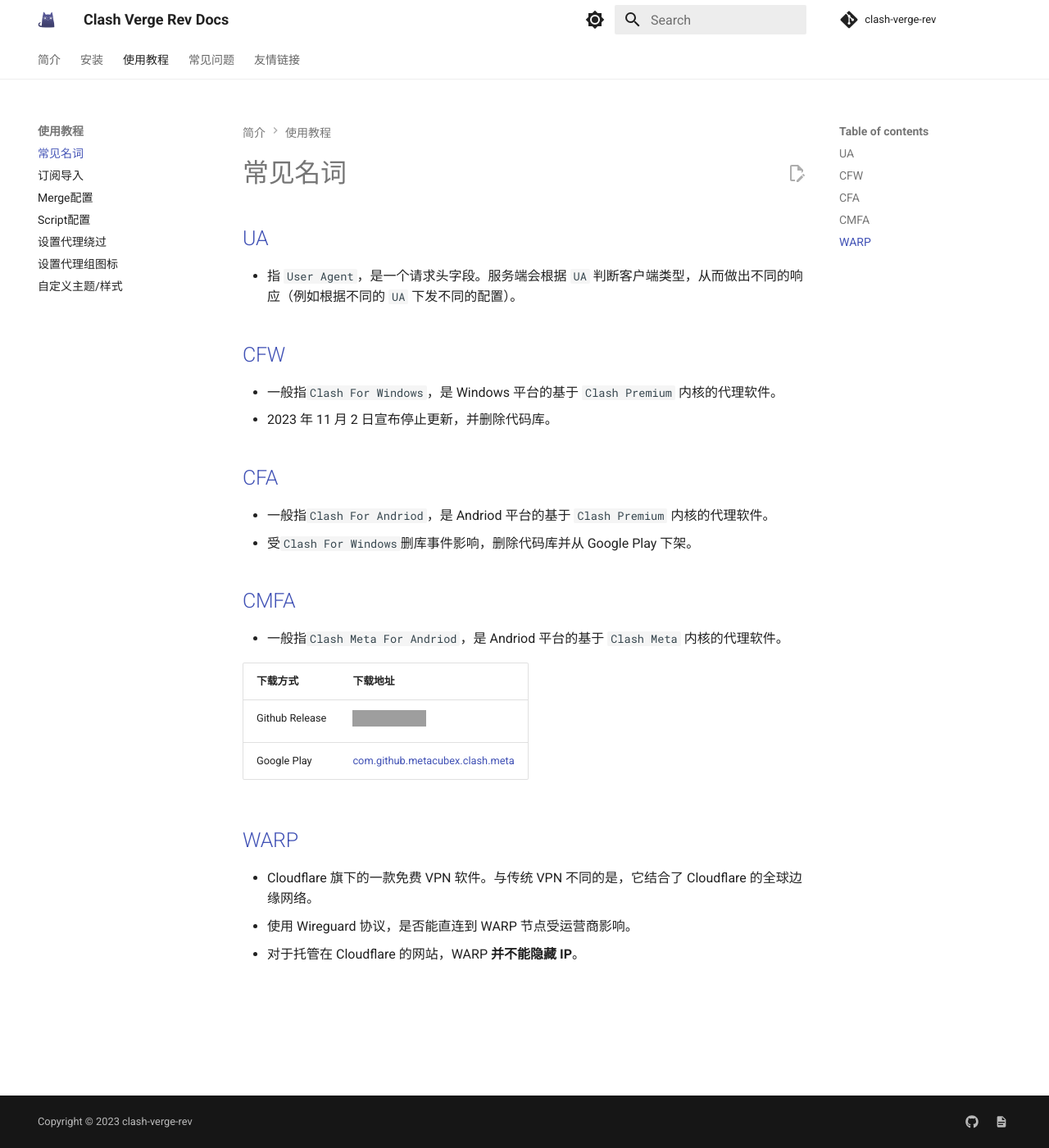
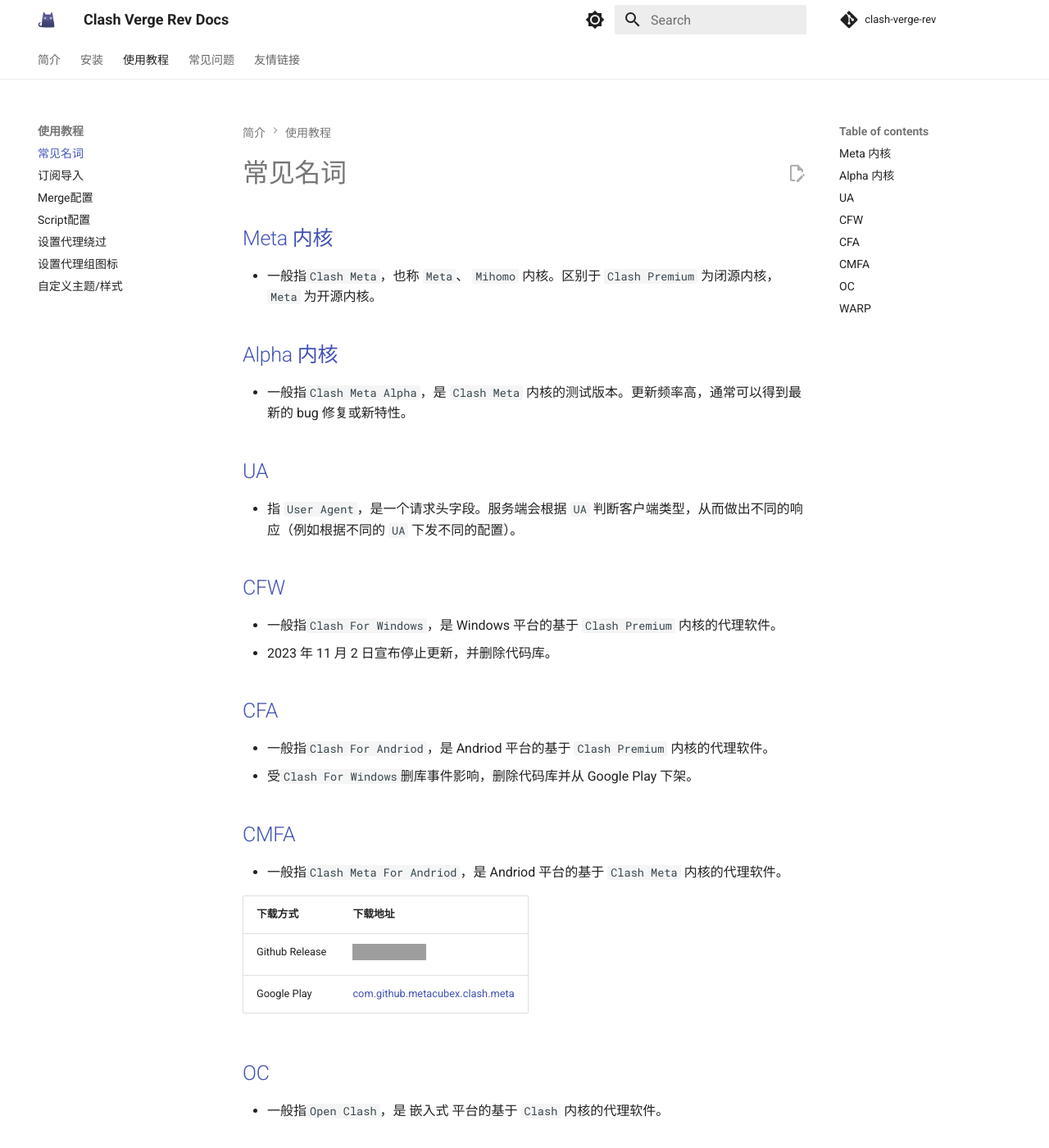
Before and after one commit to clash-verge-rev/clash-verge-rev.github.io, an MkDocs documentation site: the page built from docs/guide/term.md, in a window 1280 px wide and 1400 px high. Shown: the whole window at 82% size. Built offline with MkDocs 1.6.1 and Material for MkDocs 9.7.7, drawn with Linux system fonts in a browser that asks for light colours; comment, search, counter and statistics services are not loaded; grey boxes are pictures that could not be loaded.

```diff
--- a/docs/guide/term.md
+++ b/docs/guide/term.md
@@ -1,3 +1,11 @@
+## Meta 内核
+
+- 一般指`Clash Meta`，也称 `Meta`、 `Mihomo` 内核。区别于 `Clash Premium` 为闭源内核，`Meta` 为开源内核。
+
+## Alpha 内核
+
+- 一般指`Clash Meta Alpha`，是 `Clash Meta` 内核的测试版本。更新频率高，通常可以得到最新的 bug 修复或新特性。
+
 ## UA
 
 - 指 `User Agent`，是一个请求头字段。服务端会根据 `UA` 判断客户端类型，从而做出不同的响应（例如根据不同的 `UA` 下发不同的配置）。
@@ -21,6 +29,10 @@
   | Github Release | <a href='https://github.com/MetaCubeX/ClashMetaForAndroid/releases/latest' target="_blank"><img alt="GitHub Release" src="https://img.shields.io/github/v/release/MetaCubeX/ClashMetaForAndroid"></a> |
   | Google Play    | <a href='https://play.google.com/store/apps/details?id=com.github.metacubex.clash.meta' target="_blank">com.github.metacubex.clash.meta</a>                                                           |
 
+## OC
+
+- 一般指`Open Clash`，是 嵌入式 平台的基于 `Clash` 内核的代理软件。
+
 ## WARP
 
 - Cloudflare 旗下的一款免费 VPN 软件。与传统 VPN 不同的是，它结合了 Cloudflare 的全球边缘网络。
```
Also changed, not shown: docs/faq/install.md (+2 -2 lines), docs/faq/service.md (+9 -0 lines), docs/guide/profile.md (+4 -0 lines), docs/assets/faq/service/close_system_proxy.png (added).
